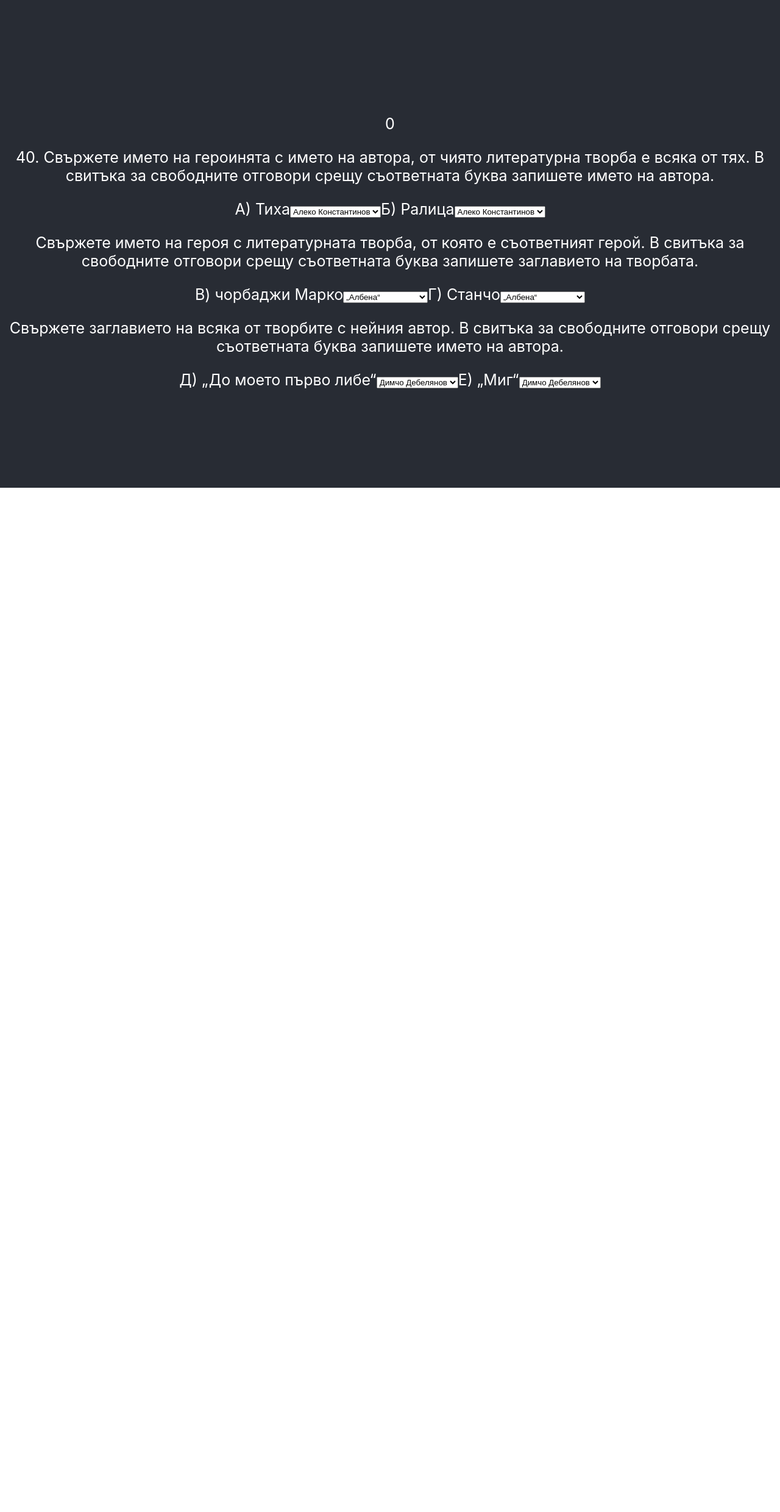
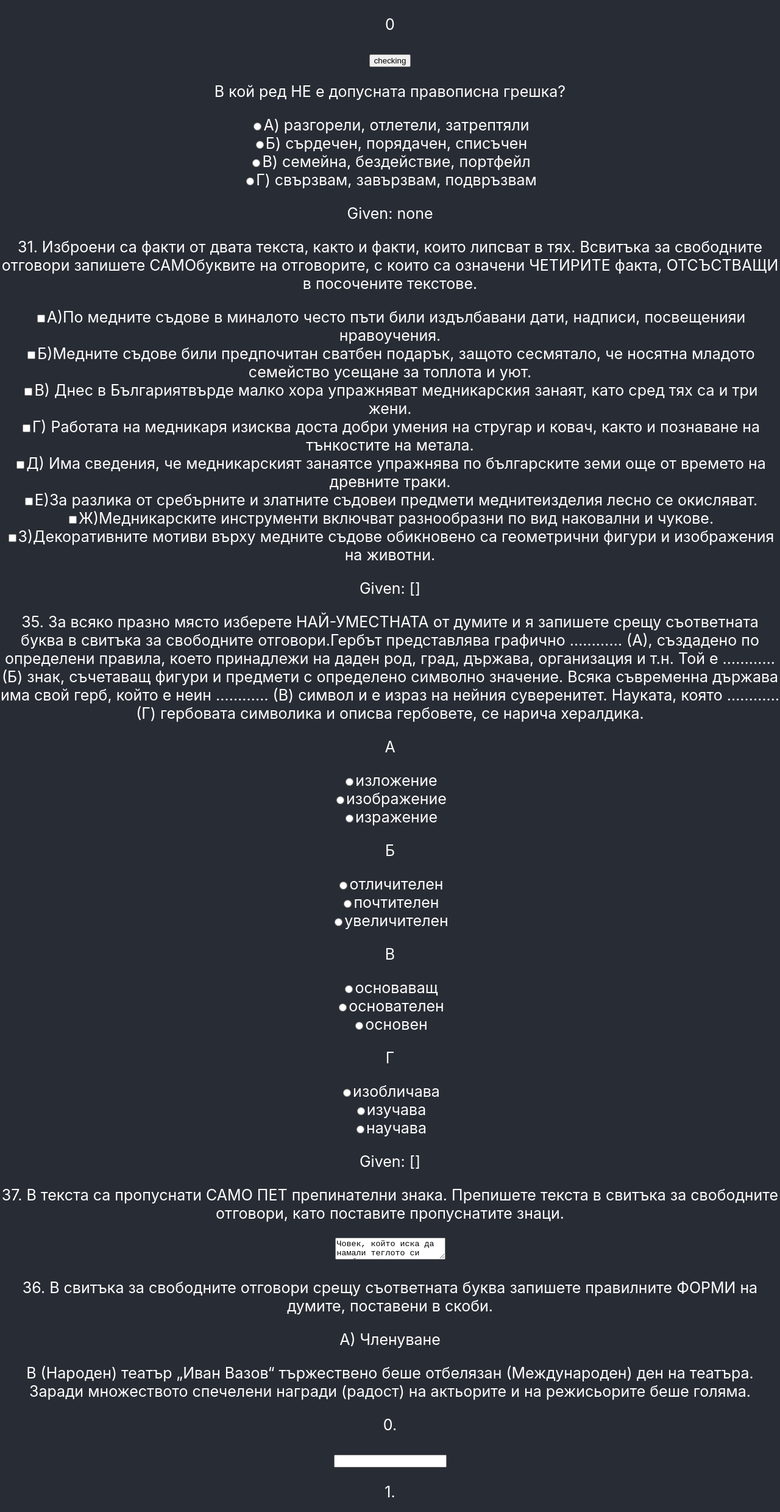
Before and after one commit to Bozhidar-A/exam-helper, a React (Create React App) app: page / in a window 1280 px wide. Shown: the top 2480 px of the page at 61% size. Before the commit the page ends 800 px from the top, so only its background shows below. Built offline with nearby package versions, Linux system fonts and the light colour scheme.

Commit message:
added Uncheckable

```diff
--- a/src/components/BEL_TestManager.tsx
+++ b/src/components/BEL_TestManager.tsx
@@ -5,132 +5,141 @@ import BEL_SingleAnswer from "./BEL_SingleAnswer";
 import BEL_FindMissingPunctuation from "./BEL_FindMissingPunctuation";
 import BEL_MultipleSubAnswersWrite from "./BEL_MultipleSubAnswersWrite";
 import BEL_Connect from "./BEL_Connect";
-import IConnect from "../interfaces/IConnect";
-import IConnectProps from "../interfaces/IConnect";
 
 const data = [
-    // {
-    // "id": 1,
-    // "qNum": 1,
-    // "type":"BEL_SingleAnswer",
-    // "question": "В кой ред НЕ е допусната правописна грешка?",
-    // "wrong": [
-    //   "А) разгорели, отлетели, затрептяли",
-    //   "Б) сърдечен, порядачен, списъчен",
-    //   "Г) свързвам, завързвам, подвръзвам"
-    // ],
-    // "correct": "В) семейна, бездействие, портфейл"
-    // },
-    // {
-    //     "id": 2,
-    //     "qNum": 1,
-    //     "type": "BEL_MultipleAnswers",
-    //     "question": "31. Изброени са факти от двата текста, както и факти, които липсват в тях. Всвитъка за свободните отговори запишете САМОбуквите на отговорите, с които са означени ЧЕТИРИТЕ факта, ОТСЪСТВАЩИ в посочените текстове.",
-    //     "wrong": [
-    //       "В) Днес в Българиятвърде малко хора упражняват медникарския занаят, като сред тях са и три жени.",
-    //       "Г) Работата на медникаря изисква доста добри умения на стругар и ковач, както и  познаване на тънкостите на метала.",
-    //       "Д) Има сведения, че медникарският занаятсе упражнява по българските земи още от времето на древните траки.",
-    //       "Ж)Медникарските инструменти включват разнообразни по вид наковални и чукове.",
-    //     ],
-    //     "correct": [
-    //         "А)По  медните  съдове в  миналото  често  пъти били  издълбавани  дати,  надписи, посвещенияи нравоучения.",
-    //         "Б)Медните съдове били предпочитан сватбен подарък, защото сесмятало, че носятна младото семейство усещане за топлота и уют.",
-    //         "Е)За разлика от сребърните и златните съдовеи предмети меднитеизделия лесно се окисляват.",
-    //         "З)Декоративните мотиви върху медните съдове обикновено са геометрични фигури и изображения на животни.",
-    //     ]
-    // },
-    // {
-    //     "id": 3,
-    //     "qNum": 1,
-    //     "type": "BEL_MultipleSubAnswersSelect",
-    //     "question": "35. За всяко празно място изберете НАЙ-УМЕСТНАТА от думите и я запишете срещу съответната буква в свитъка за свободните отговори.Гербът представлява графично ………… (А), създадено по определени правила, което принадлежи на даден род, град, държава, организация и т.н. Той е ……..…. (Б) знак, съчетаващ фигури и предмети с определено символно значение. Всяка съвременна държава има свой герб, който е неин ………… (В) символ и е израз на нейния суверенитет. Науката, която ………… (Г) гербовата символика и описва гербовете, се нарича хералдика.",
-    //     "answers":[
-    //         {
-    //             "label":"А",
-    //             "wrong":[
-    //                 "изражение",
-    //                 "изложение"
-    //             ],
-    //             "correct":"изображение"
-    //         },
-    //         {
-    //             "label":"Б",
-    //             "wrong":[
-    //                 "почтителен",
-    //                 "увеличителен"
-    //             ],
-    //             "correct":"отличителен"
-    //         },
-    //         {
-    //             "label":"В",
-    //             "wrong":[
-    //                 "основаващ",
-    //                 "основателен"
-    //             ],
-    //             "correct":"основен"
-    //         },
-    //         {
-    //             "label":"Г",
-    //             "wrong":[
-    //                 "изобличава",
-    //                 "научава"
-    //             ],
-    //             "correct":"изучава"
-    //         },
-    //     ],
-    // },
-    // {
-    //     "id": 4,
-    //     "qNum": 1,
-    //     "type": "BEL_FindMissingPunctuation",
-    //     "question": "37. В текста са пропуснати САМО ПЕТ препинателни знака. Препишете текста в свитъка за свободните отговори, като поставите пропуснатите знаци.",
-    //     "wrong":"Човек, който иска да намали теглото си трябва да потърси специалист. Контролът на теглото трябва да бъде непрекъснат, но ако цял живот сме на диета ще се лишим от много храни. Известен диетолог твърди Храната приемана ежедневно от нас, ни зарежда с енергия, от която ние не трябва да се лишаваме.",
-    //     "correct": "Човек, който иска да намали теглото си, трябва да потърси специалист. Контролът на теглото трябва да бъде непрекъснат, но ако цял живот сме на диета, ще се лишим от много храни. Известен диетолог твърди: „Храната, приемана ежедневно от нас, ни зарежда с енергия, от която ние не трябва да се лишаваме“."
-    // },
-    // {
-    //     "id":5,
-    //     "qNum": 1,
-    //     "type":"BEL_MultipleSubAnswersWrite",
-    //     "question":"36. В свитъка за свободните отговори срещу съответната буква запишете правилните ФОРМИ на думите, поставени в скоби.",
-    //     "answers":[
-    //         {
-    //             "label":"А) Членуване",
-    //             // "type":"write",
-    //             "question":"В (Народен) театър „Иван Вазов“ тържествено беше отбелязан (Международен) ден на театъра. Заради множеството спечелени награди (радост) на актьорите и на режисьорите беше голяма.",
-    //             "correct":[
-    //                 "Народния",
-    //                 "Международният",
-    //                 "радостта"
-    //             ]
-    //         },
-    //         {
-    //             "label":"Б) Местоимения",
-    //             // "type":"write",
-    //             "question":"Не казвай на (никой/никого) за какво говорихме с тебе днес. Мъжът, (който/когото) видях в коридора, приличаше на актьора, (чийто/чиито) снимки бяха на корицата на списанието. Когато говори, човек трябва да е напълно убеден в собствените (му/си) думи",
-    //             "correct":[
-    //                 "никого",
-    //                 "когото",
-    //                 "чиито",
-    //                 "си"
-    //             ]
-    //         },
-    //         {
-    //             "label":"В) Учтива форма",
-    //             // "type":"write",
-    //             "question":"Уважаеми господин Тодоров, (отговорил) сте правилно на загадката, ще бъдете (награден) и сте (поканен) лично да вземете участие в следващото ни предаване.",
-    //             "correct":[
-    //                 "отговорили",
-    //                 "награден",
-    //                 "поканен"
-    //             ]
-    //         },
-    //     ]
-    // },
+    {
+    "id": 1,
+    "qNum": 1,
+    "type":"BEL_SingleAnswer",
+    "year":2021,
+    "session":"first",
+    "question": "В кой ред НЕ е допусната правописна грешка?",
+    "wrong": [
+      "А) разгорели, отлетели, затрептяли",
+      "Б) сърдечен, порядачен, списъчен",
+      "Г) свързвам, завързвам, подвръзвам"
+    ],
+    "correct": "В) семейна, бездействие, портфейл"
+    },
+    {
+        "id": 2,
+        "qNum": 1,
+        "type": "BEL_MultipleAnswers",
+        "year":2021,
+        "session":"first",
+        "question": "31. Изброени са факти от двата текста, както и факти, които липсват в тях. Всвитъка за свободните отговори запишете САМОбуквите на отговорите, с които са означени ЧЕТИРИТЕ факта, ОТСЪСТВАЩИ в посочените текстове.",
+        "wrong": [
+          "В) Днес в Българиятвърде малко хора упражняват медникарския занаят, като сред тях са и три жени.",
+          "Г) Работата на медникаря изисква доста добри умения на стругар и ковач, както и  познаване на тънкостите на метала.",
+          "Д) Има сведения, че медникарският занаятсе упражнява по българските земи още от времето на древните траки.",
+          "Ж)Медникарските инструменти включват разнообразни по вид наковални и чукове.",
+        ],
+        "correct": [
+            "А)По  медните  съдове в  миналото  често  пъти били  издълбавани  дати,  надписи, посвещенияи нравоучения.",
+            "Б)Медните съдове били предпочитан сватбен подарък, защото сесмятало, че носятна младото семейство усещане за топлота и уют.",
+            "Е)За разлика от сребърните и златните съдовеи предмети меднитеизделия лесно се окисляват.",
+            "З)Декоративните мотиви върху медните съдове обикновено са геометрични фигури и изображения на животни.",
+        ]
+    },
+    {
+        "id": 3,
+        "qNum": 1,
+        "type": "BEL_MultipleSubAnswersSelect",
+        "year":2021,
+        "session":"first",
+        "question": "35. За всяко празно място изберете НАЙ-УМЕСТНАТА от думите и я запишете срещу съответната буква в свитъка за свободните отговори.Гербът представлява графично ………… (А), създадено по определени правила, което принадлежи на даден род, град, държава, организация и т.н. Той е ……..…. (Б) знак, съчетаващ фигури и предмети с определено символно значение. Всяка съвременна държава има свой герб, който е неин ………… (В) символ и е израз на нейния суверенитет. Науката, която ………… (Г) гербовата символика и описва гербовете, се нарича хералдика.",
+        "answers":[
+            {
+                "label":"А",
+                "wrong":[
+                    "изражение",
+                    "изложение"
+                ],
+                "correct":"изображение"
+            },
+            {
+                "label":"Б",
+                "wrong":[
+                    "почтителен",
+                    "увеличителен"
+                ],
+                "correct":"отличителен"
+            },
+            {
+                "label":"В",
+                "wrong":[
+                    "основаващ",
+                    "основателен"
+                ],
+                "correct":"основен"
+            },
+            {
+                "label":"Г",
+                "wrong":[
+                    "изобличава",
+                    "научава"
+                ],
+                "correct":"изучава"
+            },
+        ],
+    },
+    {
+        "id": 4,
+        "qNum": 1,
+        "type": "BEL_FindMissingPunctuation",
+        "year":2021,
+        "session":"first",
+        "question": "37. В текста са пропуснати САМО ПЕТ препинателни знака. Препишете текста в свитъка за свободните отговори, като поставите пропуснатите знаци.",
+        "wrong":"Човек, който иска да намали теглото си трябва да потърси специалист. Контролът на теглото трябва да бъде непрекъснат, но ако цял живот сме на диета ще се лишим от много храни. Известен диетолог твърди Храната приемана ежедневно от нас, ни зарежда с енергия, от която ние не трябва да се лишаваме.",
+        "correct": "Човек, който иска да намали теглото си, трябва да потърси специалист. Контролът на теглото трябва да бъде непрекъснат, но ако цял живот сме на диета, ще се лишим от много храни. Известен диетолог твърди: „Храната, приемана ежедневно от нас, ни зарежда с енергия, от която ние не трябва да се лишаваме“."
+    },
+    {
+        "id":5,
+        "qNum": 1,
+        "type":"BEL_MultipleSubAnswersWrite",
+        "year":2021,
+        "session":"first",
+        "question":"36. В свитъка за свободните отговори срещу съответната буква запишете правилните ФОРМИ на думите, поставени в скоби.",
+        "answers":[
+            {
+                "label":"А) Членуване",
+                // "type":"write",
+                "question":"В (Народен) театър „Иван Вазов“ тържествено беше отбелязан (Международен) ден на театъра. Заради множеството спечелени награди (радост) на актьорите и на режисьорите беше голяма.",
+                "correct":[
+                    "Народния",
+                    "Международният",
+                    "радостта"
+                ]
+            },
+            {
+                "label":"Б) Местоимения",
+                // "type":"write",
+                "question":"Не казвай на (никой/никого) за какво говорихме с тебе днес. Мъжът, (който/когото) видях в коридора, приличаше на актьора, (чийто/чиито) снимки бяха на корицата на списанието. Когато говори, човек трябва да е напълно убеден в собствените (му/си) думи",
+                "correct":[
+                    "никого",
+                    "когото",
+                    "чиито",
+                    "си"
+                ]
+            },
+            {
+                "label":"В) Учтива форма",
+                // "type":"write",
+                "question":"Уважаеми господин Тодоров, (отговорил) сте правилно на загадката, ще бъдете (награден) и сте (поканен) лично да вземете участие в следващото ни предаване.",
+                "correct":[
+                    "отговорили",
+                    "награден",
+                    "поканен"
+                ]
+            },
+        ]
+    },
     {
         "id":6,
         "qNum": 1,
         "type": "BEL_Connect",
-        // "question":"",
+        "year":2021,
+        "session":"first",
         "options":[
             {
                 "label":"40. Свържете името на героинята с името на автора, от чиято литературна творба е всяка от тях. В свитъка за свободните отговори срещу съответната буква запишете името на автора.",
@@ -191,15 +200,20 @@ const data = [
 function TestManager()
 {
     const [score, setScore] = useState(0);
+    const [checking, setChecking] = useState(false)
 
     function UpdateScore(added:number)
     {
         setScore(score + added);
     }
 
+    function StartChecking(){
+        setChecking(true);
+    }
+
     return(<div>
         <p>{score}</p>
-        {/* <BEL_SingleAnswer data={q1} UpdateScore={UpdateScore}></BEL_SingleAnswer> */}
+        {checking ? null : <button type="button" onClick={StartChecking}>checking</button>}
         {data.map(q => {
             switch (q.type) {
                 case "BEL_SingleAnswer":
@@ -209,7 +223,7 @@ function TestManager()
                 case "BEL_MultipleSubAnswersSelect":
                     return <BEL_MultipleSubAnswersSelect data={q} UpdateScore={UpdateScore}></BEL_MultipleSubAnswersSelect>
                 case "BEL_FindMissingPunctuation":
-                    return <BEL_FindMissingPunctuation data={q} UpdateScore={UpdateScore}></BEL_FindMissingPunctuation>
+                    return <BEL_FindMissingPunctuation data={q} UpdateScore={UpdateScore} checking={checking}></BEL_FindMissingPunctuation>
                 case "BEL_MultipleSubAnswersWrite":
                     return <BEL_MultipleSubAnswersWrite data={q} UpdateScore={UpdateScore}></BEL_MultipleSubAnswersWrite>
                 case "BEL_Connect":
--- /dev/null
+++ b/src/interfaces/IBEL_Uncheckable.ts
@@ -0,0 +1,3 @@
+export default interface IBEL_Uncheckable{
+    question:string,
+}
```
Also changed, not shown: src/components/BEL_Uncheckable.tsx (added, +11 -0 lines).
